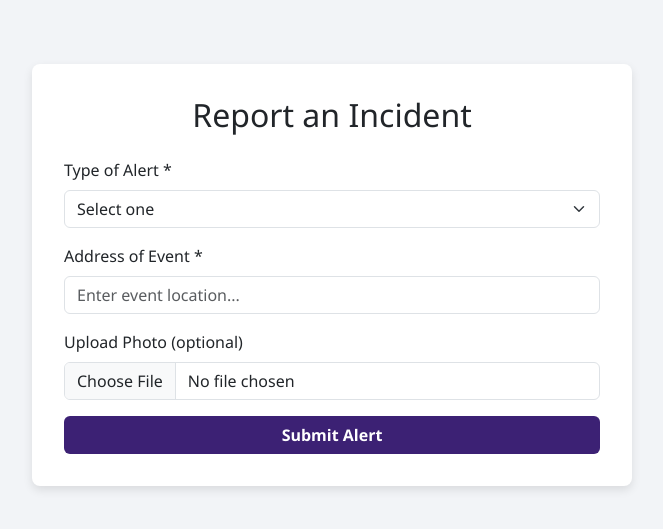
After one commit to chelseatcarter/sanctuarysignal, a Flask app: template templates/report.html in a window 1280 px wide. The commit adds this page. Shown: the top 529 px of the page, without its empty margins (308-971 px from the left). Run offline with Flask 3, Linux system fonts and the light colour scheme; the template is opened without the code that fills it, so the values that code supplies are empty; some libraries are stand-ins or nearby versions.

Commit message:
Added initial report page

```diff
--- /dev/null
+++ b/templates/report.html
@@ -0,0 +1,95 @@
+<!DOCTYPE html>
+<html lang="en">
+<head>
+  <meta charset="UTF-8">
+  <title>Report an Incident – Sanctuary Signal</title>
+  <link href="https://cdn.jsdelivr.net/npm/bootstrap@5.3.3/dist/css/bootstrap.min.css" rel="stylesheet">
+  <style>
+    body {
+      background-color: #F2F4F7;
+      font-family: 'Segoe UI', sans-serif;
+    }
+    .form-container {
+      max-width: 600px;
+      margin: 4rem auto;
+      background-color: white;
+      padding: 2rem;
+      border-radius: 8px;
+      box-shadow: 0 4px 10px rgba(0,0,0,0.1);
+    }
+    .btn-signal {
+      background-color: #3C2174;
+      color: white;
+      font-weight: 600;
+    }
+    .btn-signal:hover {
+      background-color: #2E165D;
+    }
+  </style>
+</head>
+<body>
+
+<div class="container">
+  <div class="form-container">
+    <h2 class="mb-4 text-center">Report an Incident</h2>
+    <form method="POST" action="/report" enctype="multipart/form-data">
+      <div class="mb-3">
+        <label for="type" class="form-label">Type of Alert *</label>
+        <select class="form-select" name="type" required>
+          <option value="">Select one</option>
+          <option value="suspicious">Suspicious Activity</option>
+          <option value="emergency">Emergency</option>
+          <option value="disturbance">Disturbance</option>
+          <option value="other">Other</option>
+        </select>
+      </div>
+
+      <div class="mb-3">
+        <label for="incidentAddress" class="form-label">Address of Event *</label>
+        <input type="text" class="form-control" name="address" id="incidentAddress"
+               placeholder="Enter event location..." required>
+      </div>
+
+      <!-- Optional hidden fields for coordinates -->
+      <input type="hidden" name="latitude" id="lat">
+      <input type="hidden" name="longitude" id="lng">
+
+      <div class="mb-3">
+        <label for="photo" class="form-label">Upload Photo (optional)</label>
+        <input type="file" class="form-control" name="photo" accept="image/*">
+      </div>
+
+      <button type="submit" class="btn btn-signal w-100">Submit Alert</button>
+    </form>
+  </div>
+</div>
+
+<!-- Autocomplete -->
+<script>
+  function initAutoComplete() {
+    const input = document.getElementById('incidentAddress');
+    const autocomplete = new google.maps.places.Autocomplete(input, {
+      types: ['geocode'],
+      componentRestrictions: { country: ['US'] },
+      fields: ['formatted_address', 'geometry']
+    });
+
+    autocomplete.addListener('place_changed', () => {
+      const place = autocomplete.getPlace();
+      if (!place.geometry) {
+        alert("No details available for the selected place.");
+        return;
+      }
+      input.value = place.formatted_address;
+      document.getElementById('lat').value = place.geometry.location.lat();
+      document.getElementById('lng').value = place.geometry.location.lng();
+    });
+  }
+</script>
+
+<script async defer
+  src="https://maps.googleapis.com/maps/api/js?key=AIzaSyA7SIlZRGVZjnkLOtG4nZ88iFhupp8PQw0&libraries=places&callback=initAutoComplete">
+</script>
+
+</body>
+</html>
```
Also changed, not shown: templates/home.html (+9 -3 lines).
